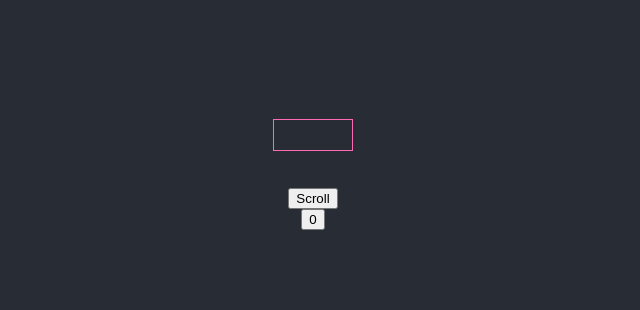
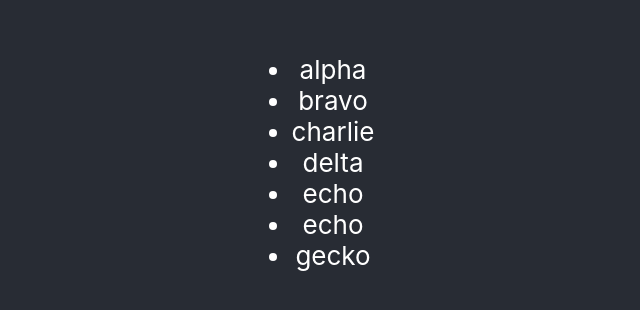
Before and after one commit to rudfoss/cra-workshop, a React (Create React App) app: page / in a window 1280 px wide. Shown: the part 238-548 px from the top of the page, without its empty margins (327-967 px from the left). Built offline with nearby package versions, Linux system fonts and the light colour scheme.

Commit message:
Loop example

```diff
--- a/src/App.tsx
+++ b/src/App.tsx
@@ -1,14 +1,11 @@
-import logo from './logo.svg';
 import './App.css';
-import Ticker from './Ticker';
-import Incrementor from './Incrementor';
+import LoopExample from './LoopExample';
 
 function App() {
   return (
     <div className="App">
       <header className="App-header">
-        <Ticker message="This is a scrolling message"/>
-        <Incrementor/>
+        <LoopExample/>
       </header>
     </div>
   );
--- /dev/null
+++ b/src/LoopExample.tsx
@@ -0,0 +1,17 @@
+const messages = [
+	"alpha", // -> alpha mapped
+	"bravo", // -> bravo mapped
+	"charlie",
+	"delta",
+	"echo",
+	"echo",
+	"gecko"
+]
+
+export const LoopExample = () => (
+	<ul>
+		{messages.map((item, idx) => <li key={idx}>{item}</li>)}
+	</ul>
+)
+
+export default LoopExample
```
